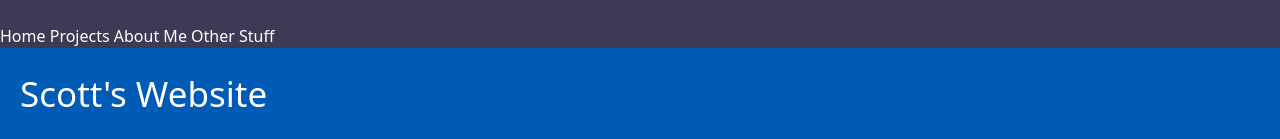
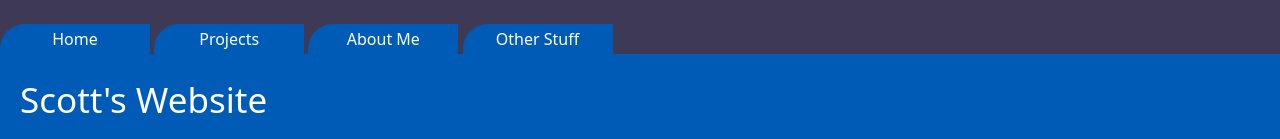
Before and after one commit to scottm213/scottmattera.net, a SvelteKit app: page / in a window 1280 px wide. Shown: the top 139 px of the page. Built offline with nearby package versions, Linux system fonts and the light colour scheme.

Commit message:
tabs test, might work

```diff
--- a/src/routes/tabs.svelte
+++ b/src/routes/tabs.svelte
@@ -1,9 +1,11 @@
 <script>
-    let currentButtonClass = "button button2"
+    let currentButtonClass = "button button1"
     import { page } from '$app/state';
     function getCurrentPage(hrefItem){
         console.log(page.url.pathname);
         if (page.url.href === hrefItem){
+            return currentButtonClass = "button button1";
+        } else{
             return currentButtonClass = "button button1";
         }
     }
```
